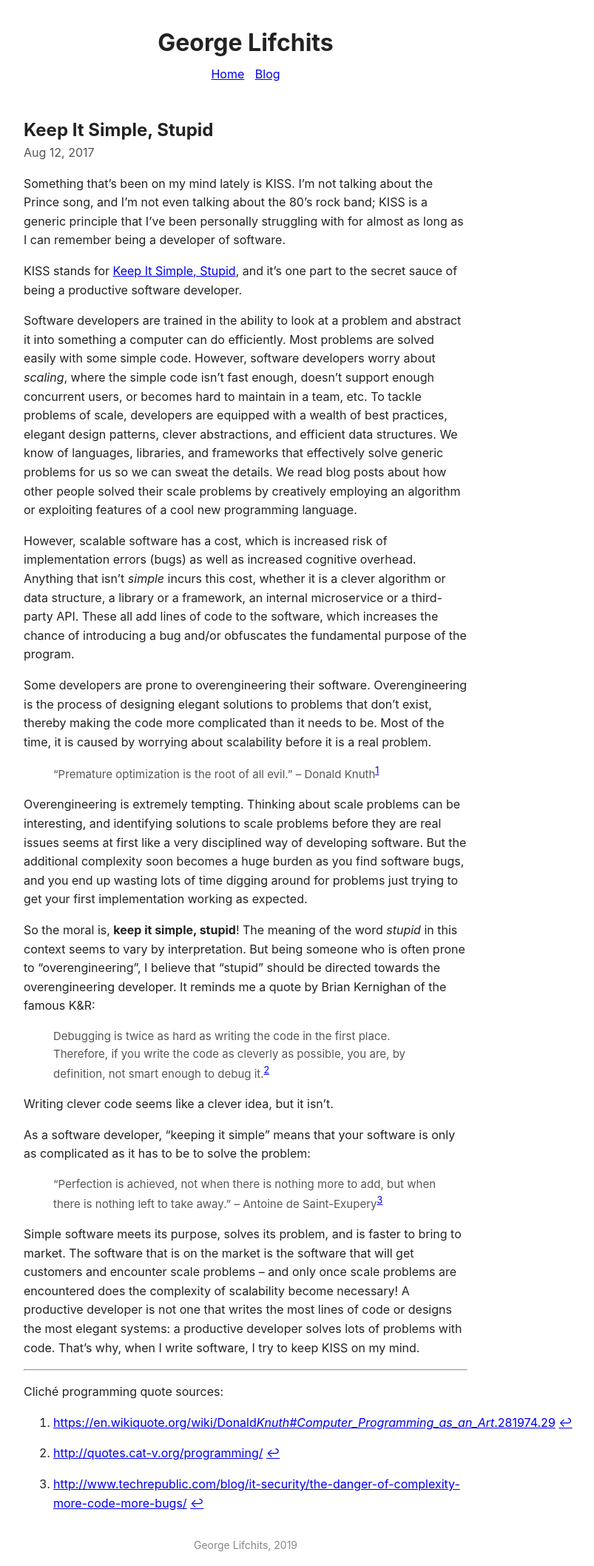
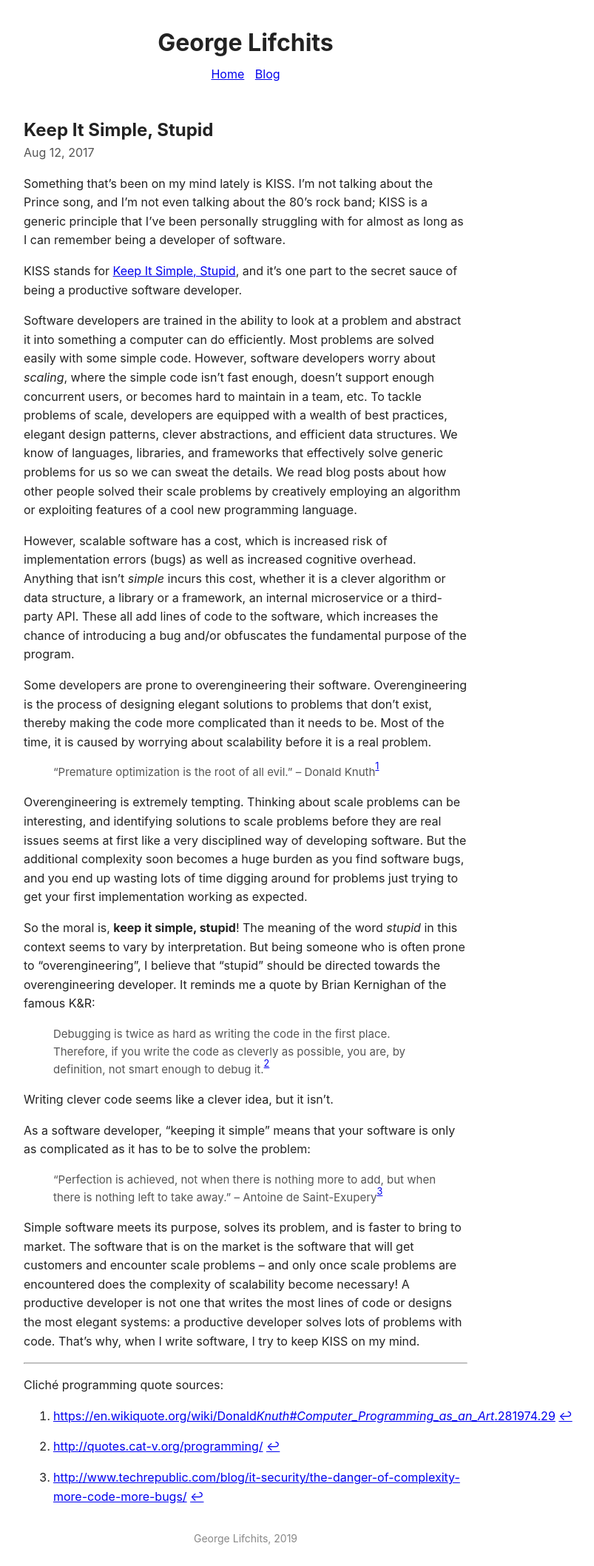
Before and after one commit to glifchits/glifchits.github.io, a Jekyll site: the page built from _posts/2017-08-12-keep-it-simple-stupid.md, in a window 1280 px wide. Shown: the whole page at 74% size, without its empty margins (308-1111 px from the left). Built offline with Jekyll 4.4.1, drawn with Linux system fonts in a browser that asks for light colours.

Commit message:
fix superscripts affecting body text line height

```diff
--- a/_includes/main.css
+++ b/_includes/main.css
@@ -86,3 +86,10 @@ blockquote {
 .post img {
   width: 100%;
 }
+
+.post sup {
+  /* thanks https://stackoverflow.com/a/1530819 */
+  vertical-align: top;
+  position: relative;
+  top: -0.5em;
+}
```
